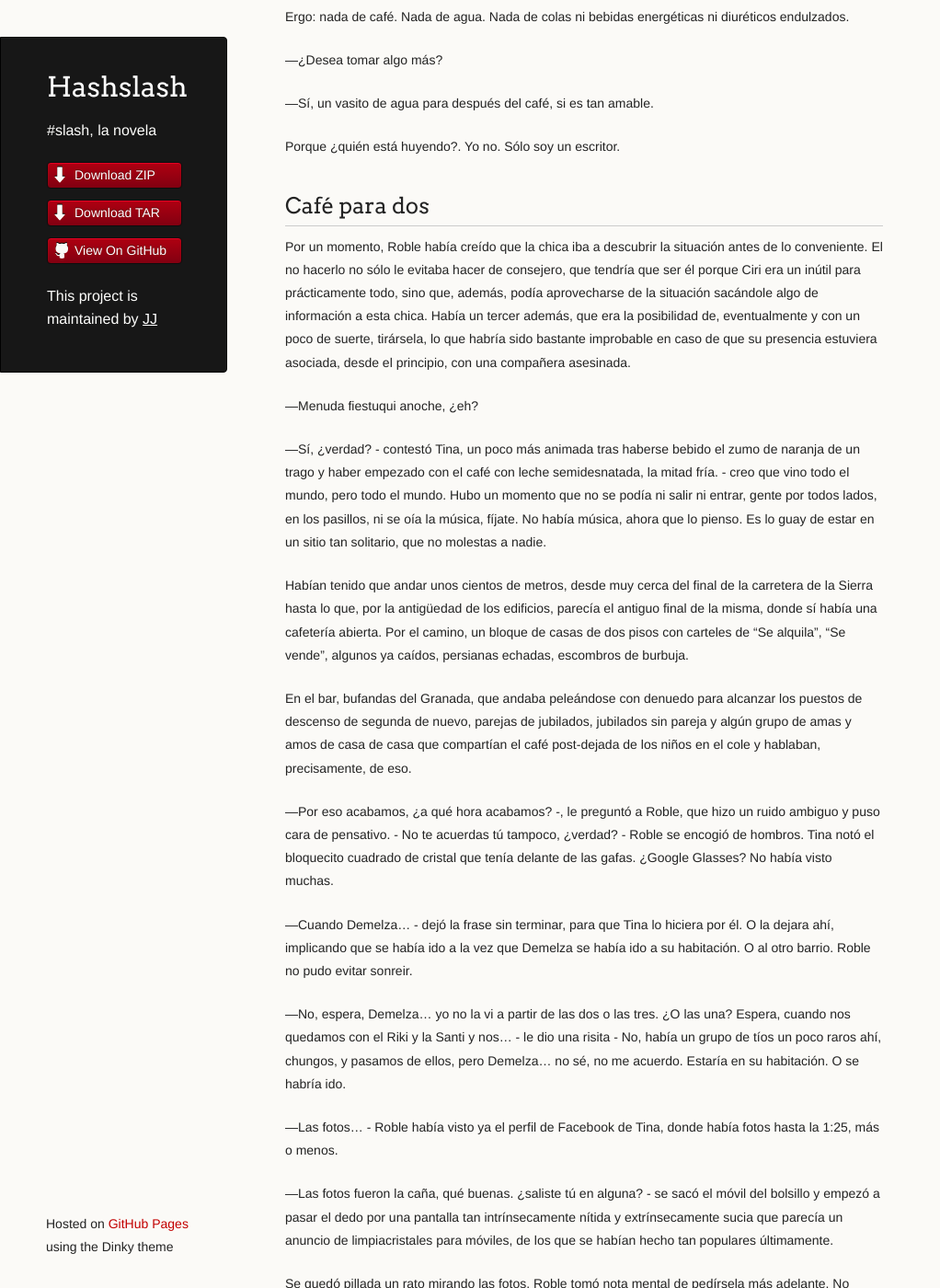
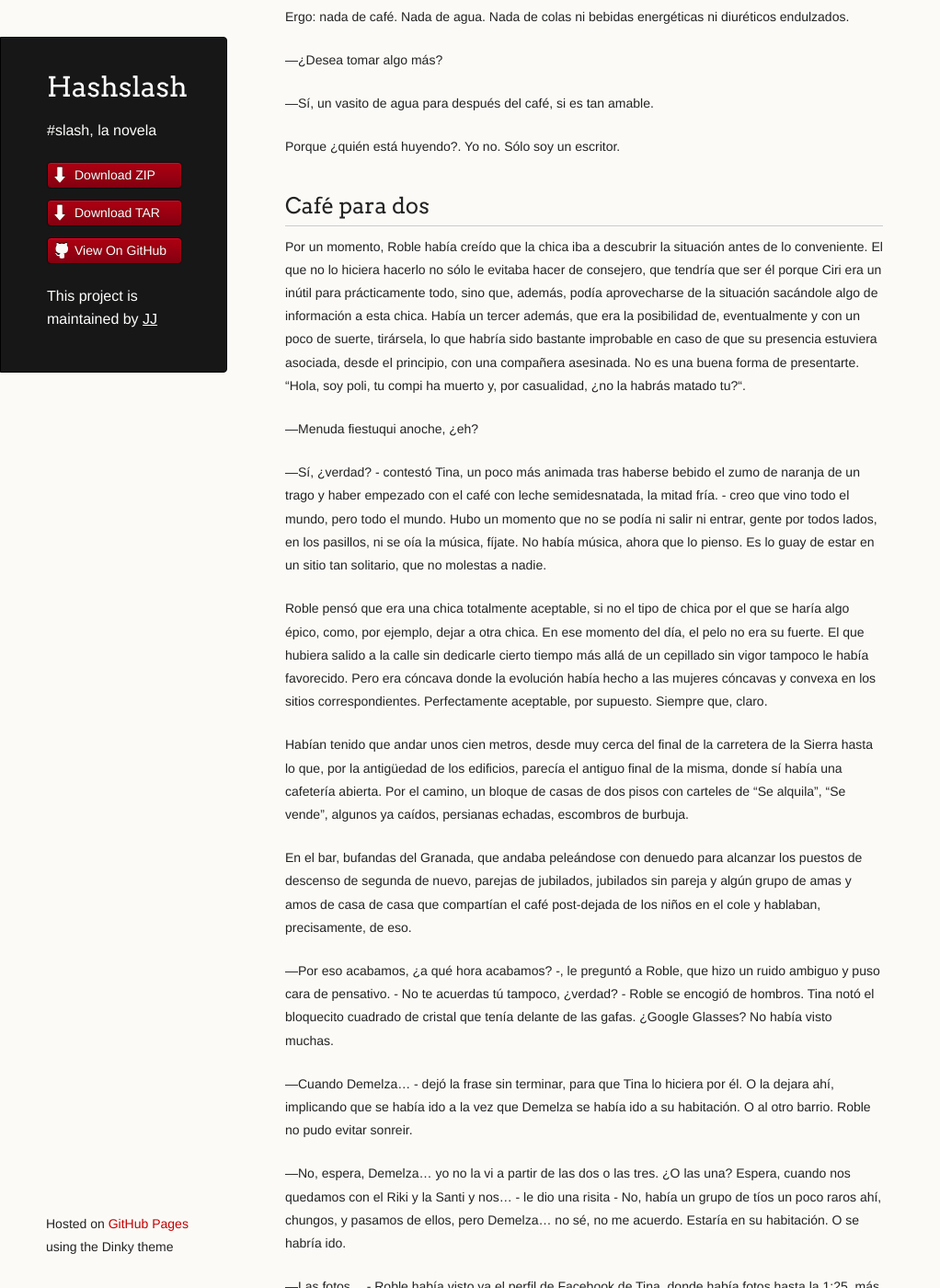
Before and after one commit to JJ/HashSlash, a Jekyll site: the page built from texto/HashSlash.md, in a window 1280 px wide and 1400 px high, scrolled down 6129 px. Shown: the whole window at 92% size, without its empty margins (0-1022 px from the left). Built offline with Jekyll 4.4.1, drawn with Linux system fonts in a browser that asks for light colours; some of the changed text lies outside the part shown.

Commit message:
Sync texto/HashSlash.md from master to gh-pages

```diff
--- a/texto/HashSlash.md
+++ b/texto/HashSlash.md
@@ -239,8 +239,8 @@ tomado una manía especial al ojo derecho,  así que lo mantenía cerrado
 y, en ocasiones, tapado con la mano derecha para mayor seguridad.
 
 Había llegado un momento en que la resistencia a levantarse no había
-podido con la necesidad de buscar un ibuprofeno en algún sitio. No lo
-había encontrado en la cocina, quizás su compañera Demelza tuviera. O
+podido con la necesidad de ingerir  una dosis de ibuprofeno. No la
+había encontrado en la cocina. Quizás su compañera Demelza tuviera. O
 si no, quien quiera que anduviera por la casa, que llevaba oyendo el
 chirrido de los muebles del salón durante un rato. Efectivamente, allí
 había dos personas.
@@ -292,12 +292,12 @@ dijo, mirando a hipster de nuevo. Este miró al otro, como si pidiera
 permiso. El otro no dijo nada, pero se echó mano al bolsillo, sacó un
 móvil y miró la hora.
 
-—Te invito a un café ahí al lado -, le dijo el hipster.
+—Te invito a uno -, le dijo el hipster.
 
 —Oye, ¿tú qué te has creído? - le contestó Tina, frunciendo los
 labios.
 
-—Así vamos a la farmacia a por pastillas... y mientras, tu amiga...
+—Las pastillas... Y mientras, tu amiga...
 
 —Ah, sí. Vale, vale. Me pongo los pantalones y listo. - El viejuno,
 que parecía no haber sido consciente hasta ese momento de que llevaba
@@ -337,14 +337,15 @@ Café para dos
 -----
 
 Por un momento, Roble había creído que la chica iba a descubrir la
-situación antes de lo conveniente. El no hacerlo no sólo le evitaba
+situación antes de lo conveniente.  El que no lo hiciera hacerlo no sólo le evitaba
 hacer de consejero, que tendría que ser él porque Ciri era un inútil
 para prácticamente todo, sino que, además, podía aprovecharse de la
 situación sacándole algo de información a esta chica. Había un tercer
 además, que era la posibilidad de, eventualmente y con un poco de
 suerte, tirársela, lo que habría sido bastante improbable en caso de
 que su presencia estuviera asociada, desde el principio, con una
-compañera asesinada.
+compañera asesinada. No es una buena forma de presentarte. “Hola, soy
+poli, tu compi ha muerto y, por casualidad, ¿no la habrás matado tu?“.
 
 —Menuda fiestuqui anoche, ¿eh?
 
@@ -356,7 +357,16 @@ por todos lados, en los pasillos, ni se oía la música, fíjate. No
 había música, ahora que lo pienso. Es lo guay de estar en un sitio tan
 solitario, que no molestas a nadie.
 
-Habían tenido que andar unos cientos de metros, desde muy cerca del final de la carretera de
+Roble pensó que era una chica totalmente aceptable, si no el tipo de
+chica por el que se haría algo épico, como, por ejemplo, dejar a otra
+chica. En ese momento del día, el pelo no era su fuerte. El que
+hubiera salido a la calle sin dedicarle cierto tiempo más allá de un
+cepillado sin vigor tampoco le había favorecido. Pero era cóncava
+donde la evolución había hecho a las mujeres cóncavas y convexa en los
+sitios correspondientes. Perfectamente aceptable, por
+supuesto. Siempre que, claro.
+
+Habían tenido que andar unos cien metros, desde muy cerca del final de la carretera de
 la Sierra hasta lo que, por la antigüedad de los edificios, parecía el antiguo final de la misma, donde sí había una
 cafetería abierta. Por el camino, un bloque de casas de dos pisos con
 carteles de “Se alquila”, “Se vende”, algunos ya caídos, persianas
@@ -528,14 +538,16 @@ por Jefatura y te damos el comunicado de prensa.
 
 —Si me dejas subir a hacer fotos.
 
-—No te dejo subir a hacer fotos.
+—No te dejo subir a hacer fotos - , dijo Ciriaco, haciendo a la vez un
+gesto con la mano.
 
-—Entonces, aquí me tienes hasta que desfile hasta la última maruja del
+—Entonces, aquí me tienes hasta que desfile desde la primera a la última maruja del
 barrio. Y el artículo sobre incompetencia policial lo tienes
 garantizado como no  trinquéis al asesino esta misma tarde. Esta misma
 mañana.
 
-—Pero ¿quień se ha muerto ni niño muerto? Es un registro rutinario.
+—Pero ¿quień se ha muerto ni niño muerto? - dijo Ciriaco, encogiendo
+los hombros y metiéndose las manos en los bolsillos - Es un registro rutinario.
 
 —Sí, y esa furgoneta es la del fresco del barrio, oye, qué bueno, lo
 del fresco del barrio, eso va a mi blog, fijo,  y esa señora que se
@@ -549,7 +561,8 @@ el suelo y seguir llorando. Quique y Ciriaco se fueron hacia ella,
 pero Ciríaco volvió el brazo con la palma hacia atrás y le impidió
 continuar.
 
-—Venga, coño, Ciri, dame vidilla, cojones. ¿Cuánto?
+—Venga, coño, Ciri, dame vidilla, cojones. ¿Cuánto? - le preguntó
+Quique, echándose la mano a la cartera en el bolsillo de atrás.
 
 —Te voy a meter una hostia que te van a hacer palmas las orejas. Eres
 más tonto que lo que se sirve normalmente en periodista. ¿Cuándo te ha funcionado
@@ -565,7 +578,7 @@ humo.
 —Joder, Ciri, que está el de márketing del periódico encima nuestro,
 todo lo que huela a sangre son visitas a la web, venga, va, joder...
 
-Ciriaco no dijo nada. Tina seguía llorando en el suelo y la jueza y el
+Ciriaco no dijo nada. Tina había vuelto al suelo a llorar y la jueza y el
 secretario judicial se acercaban ya a la puerta y tenía que
 atenderlos.
 
```
Also changed, not shown: other parts of texto/HashSlash.md (+1 -1 lines).
